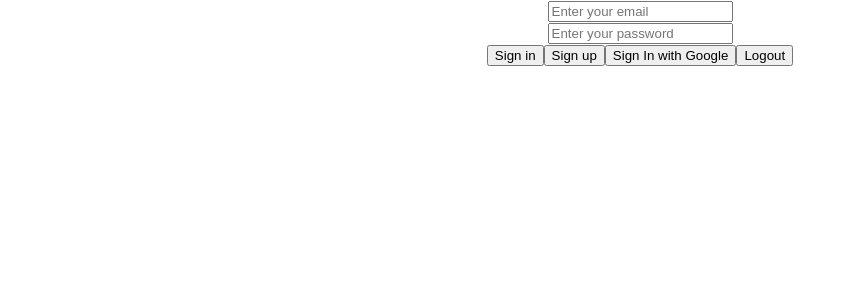
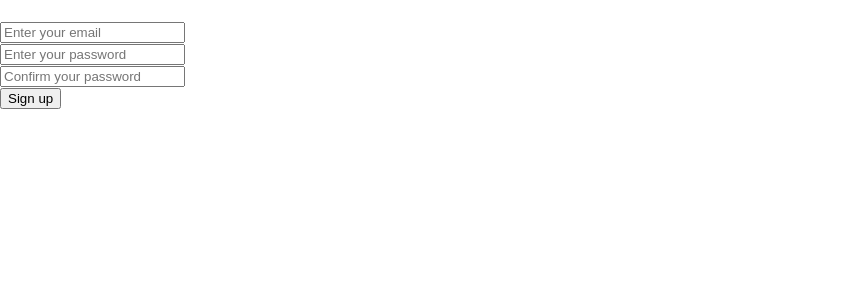
Before and after one commit to Gaurang-0204/College-collab, a React (Create React App) app in the folder my-app/: page /Signup in a window 1280 px wide. Shown: the top 300 px of the page, without its empty margins (0-856 px from the left). Built offline with nearby package versions, Linux system fonts and the light colour scheme.

Commit message:
second commit

```diff
--- a/my-app/package.json
+++ b/my-app/package.json
@@ -9,6 +9,7 @@
     "firebase": "^10.5.2",
     "react": "^18.2.0",
     "react-dom": "^18.2.0",
+    "react-router-dom": "^6.18.0",
     "react-scripts": "5.0.1",
     "web-vitals": "^2.1.4"
   },
--- a/my-app/src/App.js
+++ b/my-app/src/App.js
@@ -1,12 +1,22 @@
 
 import './App.css';
-import { Login} from './components/Login';
+//import { Login,} from './components/Login';
+//import { Signup } from './components/Signup';
+import {BrowserRouter as Router,Routes,Route,} from 'react-router-dom'
+import Login from './components/Login';
+import  Signup  from './components/Signup';
+
 
 function App() {
   return (
-    <div className="App">
-      <Login/>
-    </div>
+    <Router>
+      <Routes>
+        <Route path="/" element={<Login/>}/>
+        <Route path="/Signup" element={<Signup/>}/>
+      </Routes>
+
+
+    </Router>
   );
 }
 
--- a/my-app/src/components/Login.js
+++ b/my-app/src/components/Login.js
@@ -3,7 +3,7 @@ import { auth,googleProvider } from "../config/firebase";
 
 // importing the firebase authentication methods
 
-import { createUserWithEmailAndPassword,signInWithEmailAndPassword,signInWithPopup, signOut } from "firebase/auth";
+import { signInWithEmailAndPassword,signInWithPopup,  } from "firebase/auth";
 
 //importing useState from react
 
@@ -11,10 +11,12 @@ import {useState} from "react"
 
 //creating an login function with functionalities of signing withgoogle signup and signin and logout
 
+import { Link } from "react-router-dom";
 
 
 
-export const Login = () => {
+
+export default function Login() {
 
     //Using useState of react to set the password entered by the user
 
@@ -23,15 +25,7 @@ export const Login = () => {
 
    //signup function to create a new user with firebase method and handling the errors
 
-    const signUp = async () =>{
-        try{
-        createUserWithEmailAndPassword(auth,email, password)
-        }catch(err){
-            console.error(err);
-        }
 
-
-    };
 
     //Below all are the same functions as above using the firebase methods to perform the actions
 
@@ -52,20 +46,14 @@ export const Login = () => {
 
 
     };
-    const logOut = async () =>{
-        try{
-        signOut(auth,)
-        }catch(err){
-            console.error(err);        }
 
-
-    };
 
     // return functions displays a login form with eventlisteners and buttons
 
 
     return (
         <div>
+
             <input placeholder="Enter your email"
             onChange={(e) => setEmail(e.target.value)}/> <br/>
 
@@ -73,13 +61,21 @@ export const Login = () => {
             type="password"
             onChange={(e) => setPassword(e.target.value)}/><br/>
 
-           <button onClick={signIn}> Sign in </button>
+           <button onClick={signIn}> Sign in </button><br/>
 
-            <button onClick={signUp}>Sign up</button>
+           <button onClick={signInWithGoogle}>Sign In with Google</button><br/>
+           <nav>
 
-            <button onClick={signInWithGoogle}>Sign In with Google</button>
+           <p>Dont have an account<Link to="/Signup">Signup</Link> </p>
 
-            <button onClick={logOut}>Logout</button>
+           </nav>
+
+
+
+
+
+
+
 
 
         </div>
--- /dev/null
+++ b/my-app/src/components/Signup.js
@@ -0,0 +1,57 @@
+import { createUserWithEmailAndPassword } from "firebase/auth";
+import { auth } from "../config/firebase";
+import { useState } from "react";
+import { useNavigate } from "react-router-dom";
+
+export default function Signup() {
+  const [email, setEmail] = useState("");
+  const [password, setPassword] = useState("");
+  const [confirmPassword, setConfirmPassword] = useState("");
+  const [error, setError] = useState("");
+  const [loading, setLoading] = useState(false);
+  let navigate = useNavigate();
+
+  const signUp = async () => {
+    if (password !== confirmPassword) {
+      setError("Passwords do not match");
+    } else {
+      setError(""); // Clear any previous error message
+      setLoading(true);
+
+      try {
+        await createUserWithEmailAndPassword(auth, email, password);
+        navigate("/");
+      } catch (error) {
+        setError("Failed to create an account: " + error.message);
+      }
+
+      setLoading(false);
+    }
+  };
+
+  return (
+    <div>
+      <h4>{error}</h4>
+      <input
+        placeholder="Enter your email"
+        onChange={(e) => setEmail(e.target.value)}
+      />
+      <br />
+      <input
+        placeholder="Enter your password"
+        type="password"
+        onChange={(e) => setPassword(e.target.value)}
+      />
+      <br />
+      <input
+        placeholder="Confirm your password"
+        type="password"
+        onChange={(e) => setConfirmPassword(e.target.value)}
+      />
+      <br />
+      <button disabled={loading} onClick={signUp}>
+        Sign up
+      </button>
+    </div>
+  );
+};
```
Also changed, not shown: 1 other file (tests, documents, lock files or other folders).
